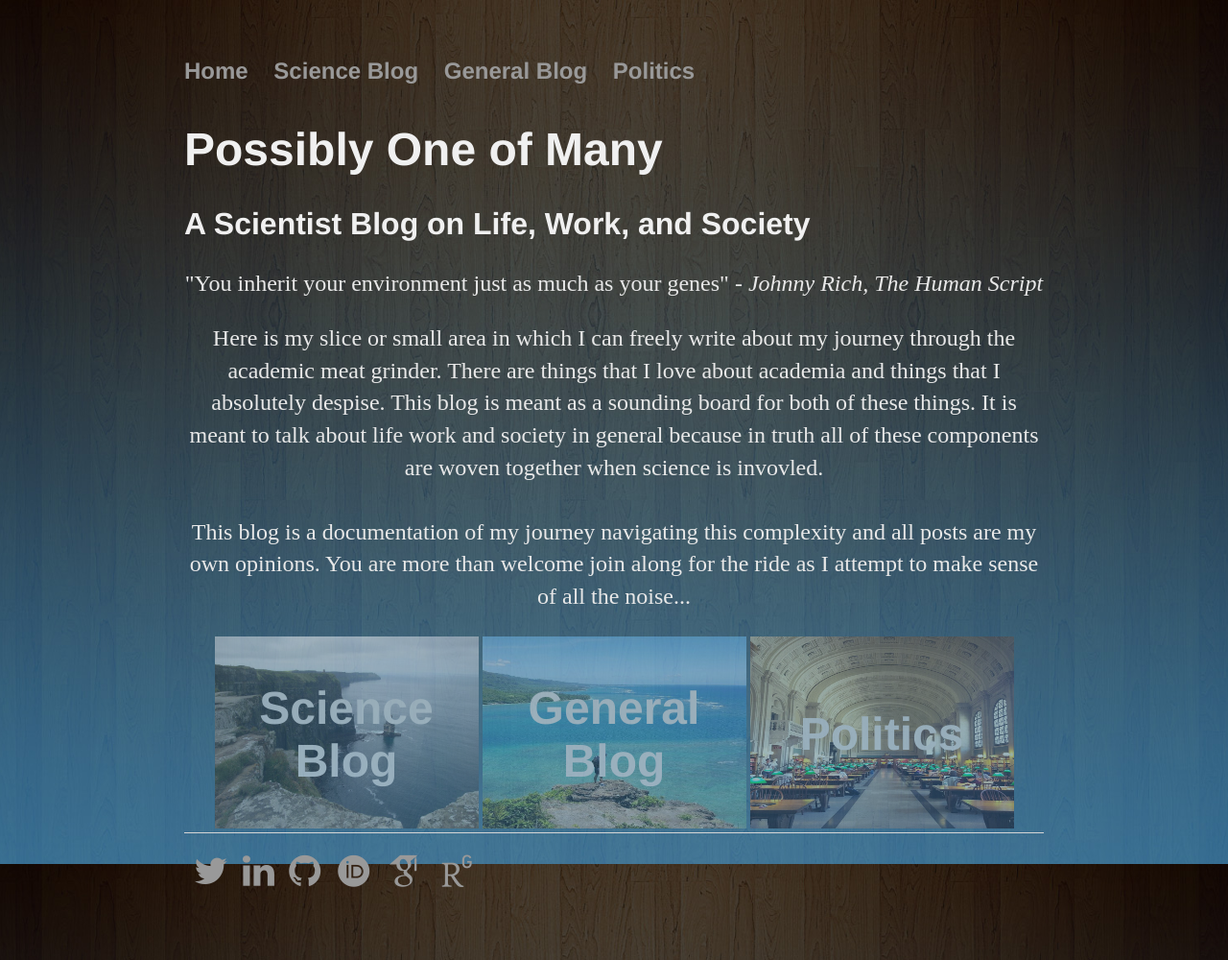
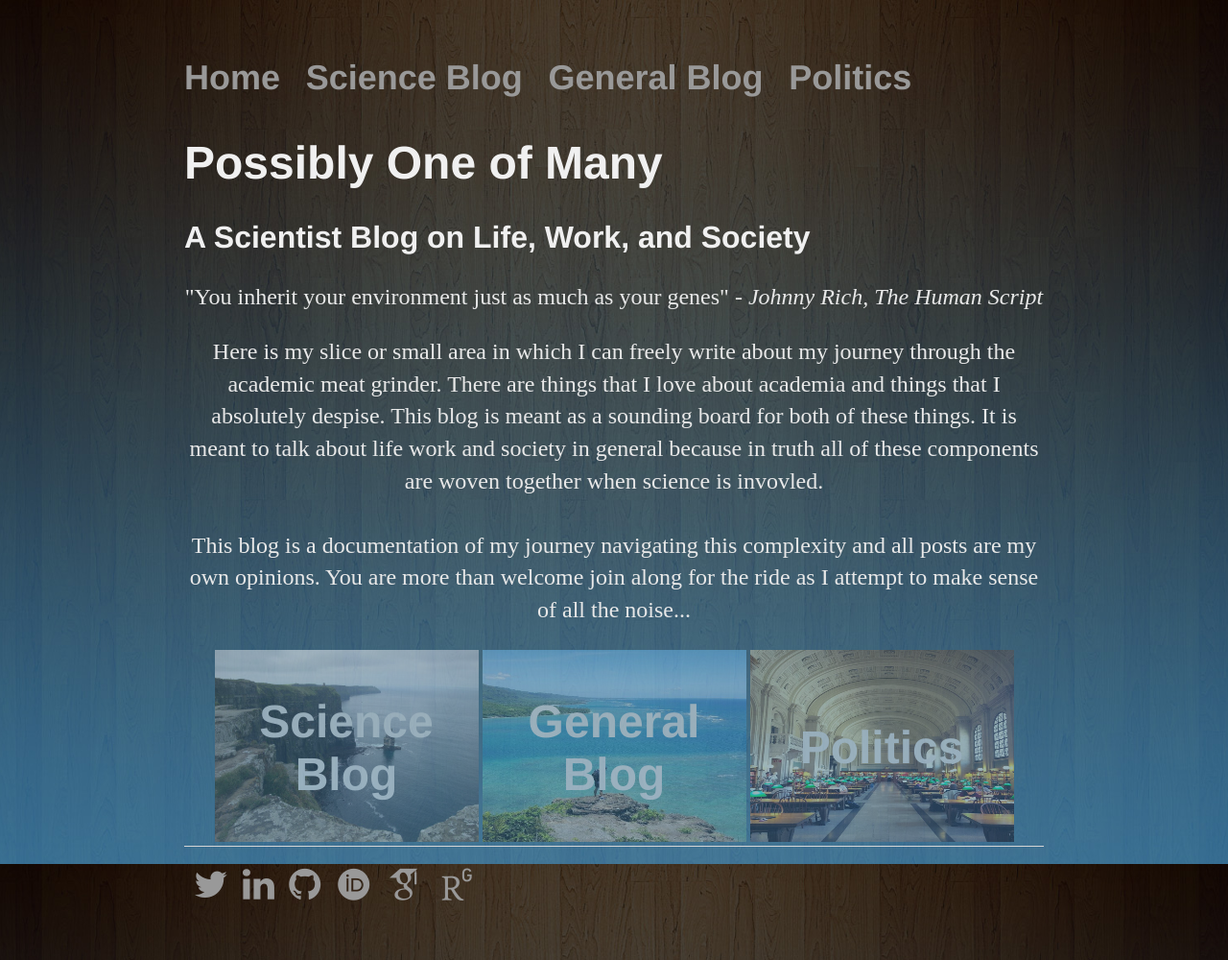
Before and after one commit to marcsze/marcsze.github.io, a Jekyll site: the page built from index.html, in a window 1280 px wide. Shown: the whole page at 96% size. Built offline with Jekyll 4.4.1, drawn with Linux system fonts in a browser that asks for light colours; some web fonts are replaced.

Commit message:
edit li only

```diff
--- a/css/main.css
+++ b/css/main.css
@@ -60,6 +60,12 @@
    color: rgb(232,232,232);
 }
 
+li {
+   margin: 20px auto 40px;
+   font-size: 1.5em;
+   color: rgb(232,232,232);
+}
+
 ul.posts {
     margin: 20px auto 40px;
     font-size: 1.5em;
```
